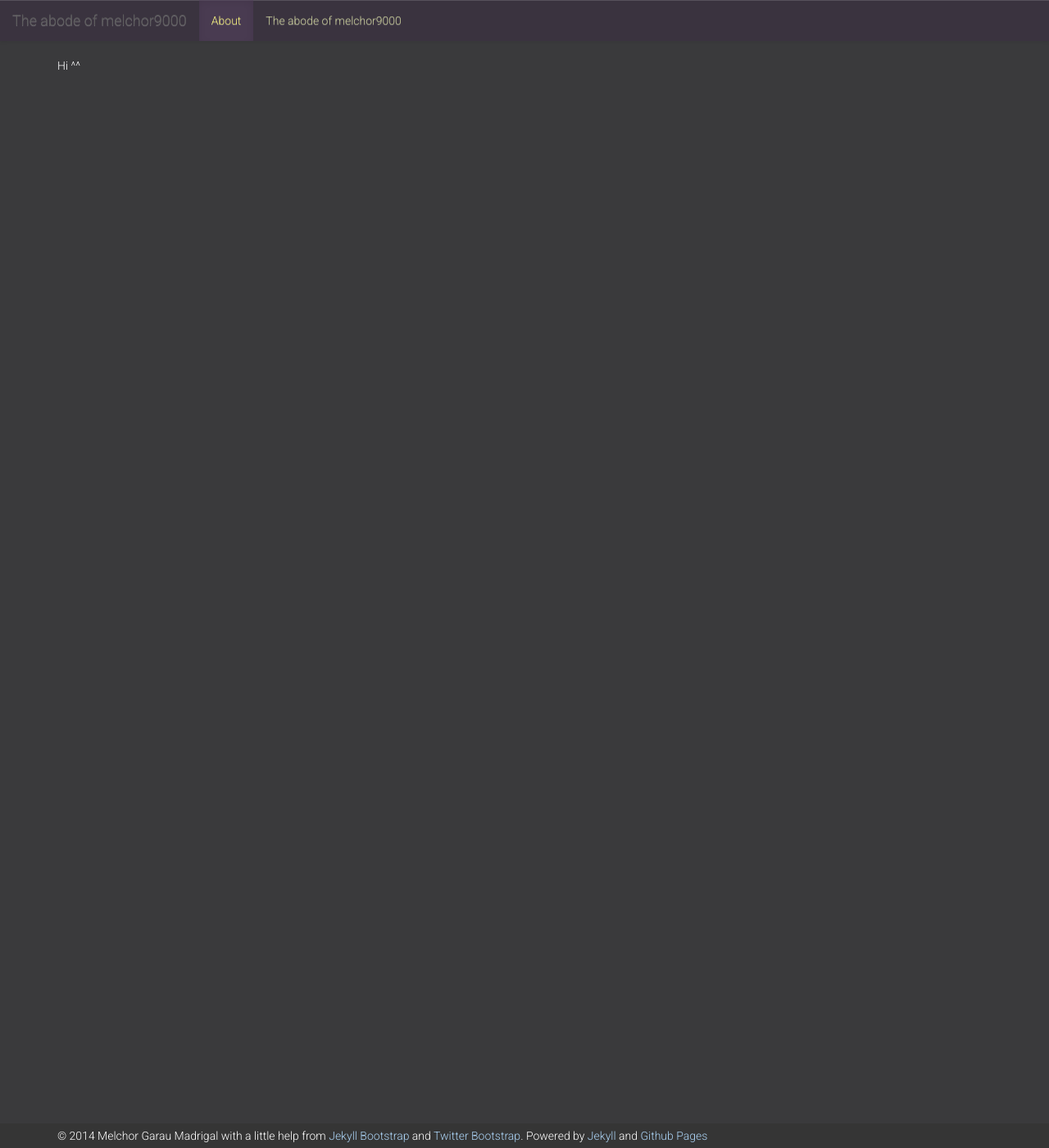
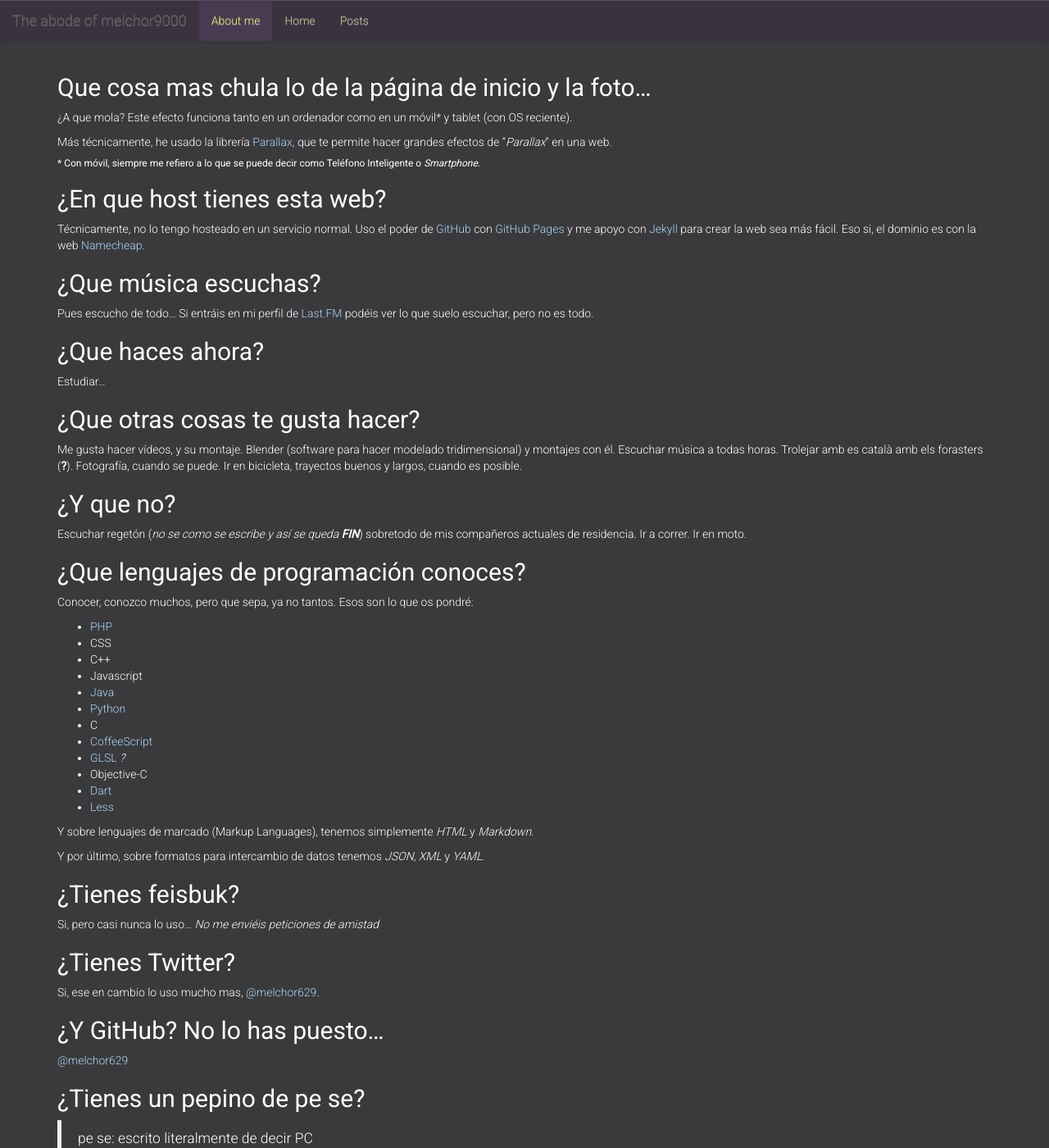
Before and after one commit to melchor629/melchor629.github.com, a Jekyll site: the page built from about.md, in a window 1280 px wide and 1400 px high. Shown: the whole window at 82% size. Built offline with Jekyll 4.4.1, drawn with Linux system fonts in a browser that asks for light colours; nearby versions of some CDN libraries; some of the changed text lies outside the part shown.

Commit message:
About me jajá

```diff
--- a/_includes/default.html
+++ b/_includes/default.html
@@ -4,7 +4,7 @@
     <meta charset="utf-8">
     <meta http-equiv="X-UA-Compatible" content="IE=edge">
 
-    <title>{{ page.title }}</title>
+    <title>{{ page.title }} - {{ site.title }}</title>
     {% if page.description %}<meta name="description" content="{{ page.description }}">{% endif %}
     <meta name="author" content="{{ site.author.name }}">
 
@@ -15,7 +15,8 @@
     <link rel="stylesheet" href="https://maxcdn.bootstrapcdn.com/bootstrap/3.2.0/css/bootstrap.min.css">
     <!-- Optional theme -->
     <link rel="stylesheet" href="https://maxcdn.bootstrapcdn.com/bootstrap/3.2.0/css/bootstrap-theme.min.css">
-    <link href='http://fonts.googleapis.com/css?family=Roboto:400,300,100' rel='stylesheet' type='text/css'>
+    <!-- Font -->
+    <link href='http://fonts.googleapis.com/css?family=Roboto:400,300,100' rel='stylesheet'>
     <!-- Sticky Footer -->
     <link href="{{ site.baseurl }}/assets/css/bs-sticky-footer.css" rel="stylesheet">
     <!-- Personal Theme -->
--- a/about.md
+++ b/about.md
@@ -1,5 +1,82 @@
 ---
-title: About
+title: About me
 layout: default
 ---
-Hi ^^
+## Que cosa mas chula lo de la página de inicio y la foto...
+¿A que mola? Este efecto funciona tanto en un ordenador como en un móvil* y tablet (con OS reciente).
+
+Más técnicamente, he usado la librería [Parallax](https://github.com/wagerfield/parallax), que te permite hacer grandes efectos de "_Parallax_" en una web.
+
+######* Con móvil, siempre me refiero a lo que se puede decir como Teléfono Inteligente o _Smartphone_.
+
+
+##¿En que host tienes esta web?
+Técnicamente, no lo tengo hosteado en un servicio normal. Uso el poder de [GitHub](https://github.com) con [GitHub Pages](https://pages.github.com/) y me apoyo con [Jekyll](http://jekyllrb.com) para crear la web sea más fácil. Eso si, el dominio es con la web [Namecheap](http://www.namecheap.com).
+
+## ¿Que música escuchas?
+Pues escucho de todo... Si entráis en mi perfil de [Last.FM](http://www.lastfm.es/user/melchor629) podéis ver lo que suelo escuchar, pero no es todo.
+
+
+##¿Que haces ahora?
+Estudiar...
+
+##¿Que otras cosas te gusta hacer?
+Me gusta hacer vídeos, y su montaje. Blender (software para hacer modelado tridimensional) y montajes con él. Escuchar música a todas horas. Trolejar amb es català amb els forasters (__?__). Fotografía, cuando se puede. Ir en bicicleta, trayectos buenos y largos, cuando es posible.
+
+##¿Y que no?
+Escuchar regetón (_no se como se escribe y así se queda **FIN**_) sobretodo de mis compañeros actuales de residencia. Ir a correr. Ir en moto.
+
+##¿Que lenguajes de programación conoces?
+Conocer, conozco muchos, pero que sepa, ya no tantos. Esos son lo que os pondré:
+
+ - [PHP](http://php.net)
+ - CSS
+ - C++
+ - Javascript
+ - [Java](https://www.java.com/)
+ - [Python](https://www.python.org)
+ - C
+ - [CoffeeScript](http://coffeescript.org/)
+ - [GLSL](https://www.opengl.org/documentation/glsl/) _?_
+ - Objective-C
+ - [Dart](https://www.dartlang.org/)
+ - [Less](http://lesscss.org)
+
+Y sobre lenguajes de marcado (Markup Languages), tenemos simplemente _HTML_ y _Markdown_.
+
+Y por último, sobre formatos para intercambio de datos tenemos _JSON_, _XML_ y _YAML_.
+
+##¿Tienes feisbuk?
+Si, pero casi nunca lo uso... _No me enviéis peticiones de amistad_
+
+##¿Tienes Twitter?
+Si, ese en cambio lo uso mucho mas, [@melchor629](https://twitter.com/melchor629).
+
+##¿Y GitHub? No lo has puesto...
+[@melchor629](https://github.com/melchor629)
+
+##¿Tienes un pepino de pe se?
+
+>pe se: escrito literalmente de decir PC
+
+Pues si, no me quejo de nada, menos de la RAM de la gráfica, que es muy poca.
+
+##¿Tienes un pepino de movris?
+>movris: manera rara de decir teléfono móvil, generalmente smartphone
+
+Nope...
+
+##¿Tienes un pepino de interné?
+>interné: manera muy española de decir Internet
+
+No, pero no está mal. Suelen llegar esto:
+
+![Speed Test](https://www.dropbox.com/s/ndu84yksivzxszq/Jazztel%20xD.png?dl=1)
+
+Pero en lugar de 13 MB, 14MB
+
+##Quiero saber más...
+**No.**
+
+##¿Por qué?
+**Porque no.**
```
Also changed, not shown: index.html (+4 -4 lines), posts.html (added, +12 -0 lines).
